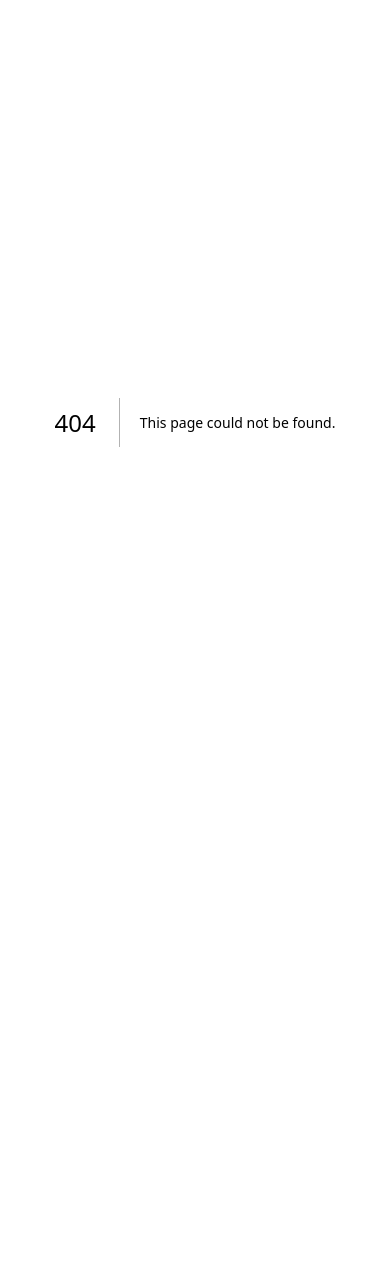
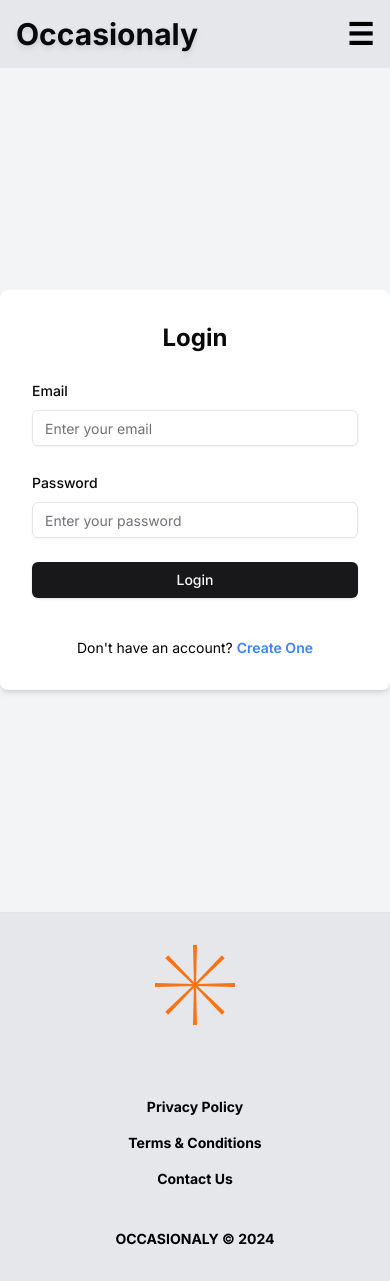
Before and after one commit to nandhu-44/Occasionaly, a Next.js app: page /login in a window 390 px wide. Before the commit this address had no page. Before the commit the page ends 844 px from the top, so only its background shows below. Built offline with nearby package versions, Linux system fonts and the light colour scheme.

Commit message:
HomePage ✅ Responsiveness of other pages ✅

```diff
--- /dev/null
+++ b/src/app/login/page.jsx
@@ -0,0 +1,13 @@
+import LoginPage from "@/common/ui/AuthPage/LoginPage";
+import Navbar from "@/common/components/Navbar";
+import Footer from "@/common/components/Footer";
+
+export default function Login() {
+  return (
+    <>
+      <Navbar />
+      <LoginPage />
+      <Footer />
+    </>
+  );
+}
--- /dev/null
+++ b/src/app/register/page.jsx
@@ -0,0 +1,13 @@
+import RegisterPage from "@/common/ui/AuthPage/RegisterPage";
+import Navbar from "@/common/components/Navbar";
+import Footer from "@/common/components/Footer";
+
+export default function Register() {
+  return (
+    <>
+      <Navbar />
+      <RegisterPage />
+      <Footer />
+    </>
+  );
+}
--- /dev/null
+++ b/src/common/components/Footer.jsx
@@ -0,0 +1,40 @@
+// components/Footer.js
+import Image from "next/image";
+import Link from "next/link";
+
+const Footer = () => {
+  return (
+    <footer className="flex w-full flex-col justify-between border-t bg-gray-200 py-8 lg:px-40">
+      {/* Logo Section */}
+      <div className="mb-2 flex w-full justify-center">
+        <Image
+          src="/logo.svg"
+          alt="Logo"
+          width={80}
+          height={80}
+          className="pb-16 text-black"
+        />
+      </div>
+
+      {/* Links Section */}
+      <div className="mb-2 flex flex-col items-center space-y-4 px-4 text-sm text-black md:flex-row md:justify-center md:space-x-4 md:space-y-0">
+        <Link href="/privacy-policy" className="font-bold hover:underline">
+          Privacy Policy
+        </Link>
+        <Link href="/terms-conditions" className="font-bold hover:underline">
+          Terms & Conditions
+        </Link>
+        <Link href="/contact-us" className="font-bold hover:underline">
+          Contact Us
+        </Link>
+      </div>
+
+      {/* Copyright Section */}
+      <div className="pt-8 text-center text-sm font-bold text-black">
+        OCCASIONALY &copy; 2024
+      </div>
+    </footer>
+  );
+};
+
+export default Footer;
--- /dev/null
+++ b/src/common/components/Header.jsx
@@ -0,0 +1,18 @@
+import React from "react";
+
+const Header = () => {
+  return (
+    <header className="px-4 py-8 text-center lg:px-32">
+      <h1 className="py-6 text-5xl font-bold text-black lg:text-6xl">
+        Occasionaly
+      </h1>
+      <div className="h-[0.5px] w-full bg-black"></div>
+      <p className="py-6 text-3xl text-black lg:text-4xl">
+        Making your occassions memorable
+      </p>
+      <div className="h-[0.5px] w-full bg-black"></div>
+    </header>
+  );
+};
+
+export default Header;
--- /dev/null
+++ b/src/common/components/Navbar.jsx
@@ -0,0 +1,45 @@
+import Link from "next/link";
+import React from "react";
+
+const Navbar = () => {
+  return (
+    <nav className="flex items-center justify-between bg-gray-200 p-4 text-center lg:px-32">
+      <div className="text-3xl font-bold shadow-yellow-400 drop-shadow-md lg:text-4xl">
+        <Link href="/">Occasionaly</Link>
+      </div>
+      <ul className="hidden space-x-4 lg:flex">
+        <li>
+          <Link className="px-4 py-2 hover:underline" href="/events">
+            EVENTS
+          </Link>
+        </li>
+        <li>
+          <Link className="px-4 py-2 hover:underline" href="/projects">
+            PROJECTS
+          </Link>
+        </li>
+        <li>
+          <Link className="px-4 py-2 hover:underline" href="/product-owners">
+            PRODUCT OWNERS
+          </Link>
+        </li>
+        <li>
+          <Link className="px-4 py-2 hover:underline" href="/blog">
+            BLOG
+          </Link>
+        </li>
+        <li>
+          <Link
+            className="rounded bg-orange-500 px-4 py-2 text-white hover:bg-orange-600"
+            href="/login"
+          >
+            LOGIN
+          </Link>
+        </li>
+      </ul>
+      <div className="text-3xl font-bold text-black lg:hidden">☰</div>
+    </nav>
+  );
+};
+
+export default Navbar;
--- a/src/common/ui/AuthPage/LoginPage.jsx
+++ b/src/common/ui/AuthPage/LoginPage.jsx
@@ -2,61 +2,103 @@
 
 import React from "react";
 import { useForm } from "react-hook-form";
+import { zodResolver } from "@hookform/resolvers/zod";
+import * as z from "zod";
 import { Button } from "@/components/ui/button";
+import Link from "next/link";
+import {
+  Form,
+  FormControl,
+  FormField,
+  FormItem,
+  FormLabel,
+  FormMessage,
+} from "@/components/ui/form";
 import { Input } from "@/components/ui/input";
-import { Label } from "@/components/ui/label";
-import {
-  Card,
-  CardHeader,
-  CardTitle,
-  CardDescription,
-  CardContent,
-  CardFooter,
-} from "@/components/ui/card";
+
+// Define the schema for login form validation
+const loginSchema = z.object({
+  email: z.string().email({
+    message: "Please enter a valid email address.",
+  }),
+  password: z.string().min(8, {
+    message: "Password must be at least 8 characters.",
+  }),
+});
 
 const LoginPage = () => {
-  const { register, handleSubmit } = useForm();
-  const onSubmit = (data) => {
+  // Initialize the form with React Hook Form and Zod validation
+  const form = useForm({
+    resolver: zodResolver(loginSchema),
+    defaultValues: {
+      email: "",
+      password: "",
+    },
+  });
+
+  // Handle form submission
+  async function onSubmit(values) {
+    console.log(values);
+    // Implement login logic here (e.g., API call)
+    const response = await fetch("/api/login", {
+      method: "POST",
+      body: JSON.stringify(values),
+    });
+    const data = await response.json();
     console.log(data);
-    // Handle login logic here
-  };
+  }
 
   return (
     <div className="flex min-h-screen items-center justify-center bg-gray-100">
-      <Card className="w-[350px]">
-        <CardHeader>
-          <CardTitle>Login</CardTitle>
-          <CardDescription>
-            Enter your credentials to access your account.
-          </CardDescription>
-        </CardHeader>
-        <CardContent>
-          <form onSubmit={handleSubmit(onSubmit)}>
-            <div className="space-y-4">
-              <div className="space-y-2">
-                <Label htmlFor="email">Email</Label>
-                <Input
-                  id="email"
-                  type="email"
-                  {...register("email", { required: true })}
-                />
-              </div>
-              <div className="space-y-2">
-                <Label htmlFor="password">Password</Label>
-                <Input
-                  id="password"
-                  type="password"
-                  {...register("password", { required: true })}
-                />
-              </div>
-            </div>
-            <CardFooter className="mt-6 flex justify-between">
-              <Button type="submit">Log in</Button>
-              <Button variant="outline">Forgot password?</Button>
-            </CardFooter>
+      <div className="w-full max-w-md space-y-6 rounded-lg bg-white p-8 shadow-md">
+        <h1 className="text-center text-2xl font-bold">Login</h1>
+        <Form {...form}>
+          <form onSubmit={form.handleSubmit(onSubmit)} className="space-y-6">
+            <FormField
+              control={form.control}
+              name="email"
+              render={({ field }) => (
+                <FormItem>
+                  <FormLabel>Email</FormLabel>
+                  <FormControl>
+                    <Input placeholder="Enter your email" {...field} />
+                  </FormControl>
+                  <FormMessage />
+                </FormItem>
+              )}
+            />
+            <FormField
+              control={form.control}
+              name="password"
+              render={({ field }) => (
+                <FormItem>
+                  <FormLabel>Password</FormLabel>
+                  <FormControl>
+                    <Input
+                      type="password"
+                      placeholder="Enter your password"
+                      {...field}
+                    />
+                  </FormControl>
+                  <FormMessage />
+                </FormItem>
+              )}
+            />
+            <Button type="submit" className="w-full">
+              Login
+            </Button>
+            <span className="flex justify-center gap-1 pt-4 text-center text-sm text-black">
+              Don't have an account?
+              <Link
+                href="/register"
+                className="font-semibold text-blue-500 hover:underline"
+              >
+                Create One
+              </Link>
+            </span>
           </form>
-        </CardContent>
-      </Card>
+        </Form>
+      </div>
     </div>
   );
 };
--- a/src/common/ui/AuthPage/RegisterPage.jsx
+++ b/src/common/ui/AuthPage/RegisterPage.jsx
@@ -5,6 +5,7 @@ import { useForm } from "react-hook-form";
 import { zodResolver } from "@hookform/resolvers/zod";
 import * as z from "zod";
 import { Button } from "@/components/ui/button";
+import Link from "next/link";
 import {
   Form,
   FormControl,
@@ -54,9 +55,9 @@ const RegisterPage = () => {
   }
 
   return (
-    <div className="flex items-center justify-center min-h-screen bg-gray-100">
-      <div className="w-full max-w-md p-8 space-y-6 bg-white rounded-lg shadow-md">
-        <h1 className="text-2xl font-bold text-center">Register</h1>
+    <div className="flex min-h-screen items-center justify-center bg-gray-100">
+      <div className="w-full max-w-md space-y-6 rounded-lg bg-white p-8 shadow-md">
+        <h1 className="text-center text-2xl font-bold">Register</h1>
         <Form {...form}>
           <form onSubmit={form.handleSubmit(onSubmit)} className="space-y-6">
             <FormField
@@ -132,6 +133,15 @@ const RegisterPage = () => {
             <Button type="submit" className="w-full">
               Register
             </Button>
+            <span className="flex justify-center gap-1 pt-4 text-center text-sm text-black">
+              Already have an account?
+              <Link
+                href="/login"
+                className="font-semibold text-blue-500 hover:underline"
+              >
+                Login
+              </Link>
+            </span>
           </form>
         </Form>
       </div>
--- a/src/common/ui/HomePage/HomePage.jsx
+++ b/src/common/ui/HomePage/HomePage.jsx
@@ -1,10 +1,16 @@
-import { cn } from "@/lib/utils";
 import React from "react";
+import Navbar from "@/common/components/Navbar";
+import Footer from "@/common/components/Footer";
+import Header from "@/common/components/Header";
+import ActiveEvents from "./ActiveEvents";
 
-const HomePage = ({ className = "bg-red-500" }) => {
+const HomePage = () => {
   return (
     <>
-      <main className={cn("bg-black", className)}>HomePage</main>
+      <Navbar />
+      <Header />
+      <ActiveEvents />
+      <Footer />
     </>
   );
 };
```
Also changed, not shown: src/common/ui/HomePage/ActiveEvents.jsx (added, +74 -0 lines).
